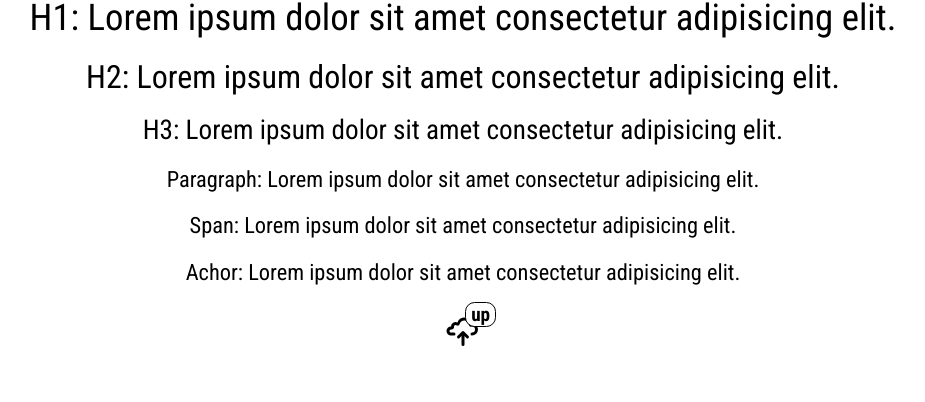
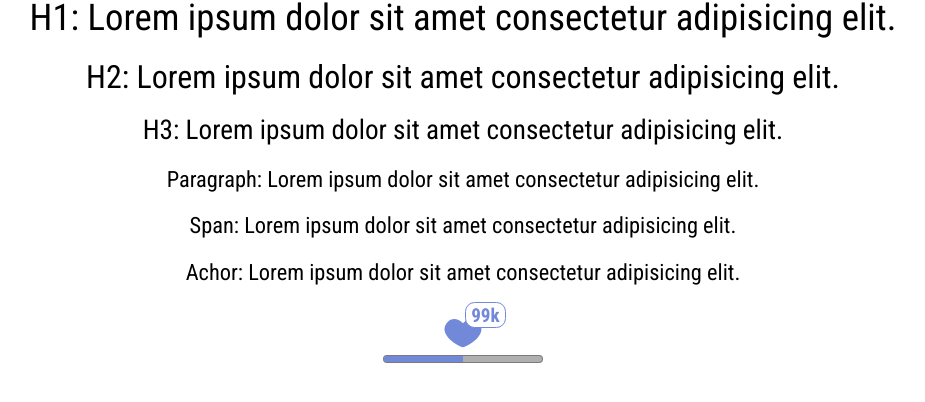
Before and after one commit to jnpco98/ukiyonovels-nosql, a React (Create React App) app in the folder Client/Ukiyo.Web.Client/: page / in a window 1280 px wide. Shown: the top 402 px of the page, without its empty margins (177-1102 px from the left). Built offline with nearby package versions, Linux system fonts and the light colour scheme.

Commit message:
Added bar styles

```diff
--- a/Client/Ukiyo.Web.Client/src/app/index.tsx
+++ b/Client/Ukiyo.Web.Client/src/app/index.tsx
@@ -4,6 +4,7 @@ import { AppContainer } from './style';
 import { BaseTheme } from '../settings/theme';
 import Text, { TextType } from '../components/atom/text';
 import Icon from '../components/atom/icon';
+import Bar from '../components/atom/bar';
 import { GlyphType } from '../components/atom/icon/glyph';
 
 const App: React.FC = (): ReactElement => {
@@ -27,7 +28,15 @@ const App: React.FC = (): ReactElement => {
                 </Text>
                 <Text type={TextType.Span}>Span: Lorem ipsum dolor sit amet consectetur adipisicing elit.</Text>
                 <Text type={TextType.Anchor}>Achor: Lorem ipsum dolor sit amet consectetur adipisicing elit.</Text>
-                <Icon glyph={GlyphType.Upload} message="up" countColor="black" countBackground="#ffff" size="3rem" />
+                <Icon
+                    glyph={GlyphType.LikeFill}
+                    message="99k"
+                    countColor="#7289DA"
+                    countBackground="#ffff"
+                    size="3rem"
+                    fill="#7289DA"
+                />
+                <Bar width="10rem" height="0.5rem" rounded />
             </AppContainer>
         </ThemeProvider>
     );
--- a/Client/Ukiyo.Web.Client/src/components/atom/bar/index.ts
+++ /dev/null
@@ -1 +0,0 @@
-export default {};
--- /dev/null
+++ b/Client/Ukiyo.Web.Client/src/components/atom/bar/index.tsx
@@ -0,0 +1,23 @@
+import React, { ReactElement } from 'react';
+import * as S from './style';
+
+type Props = {
+    width?: string;
+    height?: string;
+    color?: string;
+    background?: string;
+    rounded?: boolean;
+    fillRate?: number;
+};
+
+const Bar: React.FC<Props> = (props: Props): ReactElement => {
+    const { width, height, color, background, rounded, fillRate } = props;
+
+    return (
+        <S.Bar color={background} width={width} height={height} rounded={rounded}>
+            <S.Fill color={color} fillRate={fillRate} />
+        </S.Bar>
+    );
+};
+
+export default Bar;
--- /dev/null
+++ b/Client/Ukiyo.Web.Client/src/components/atom/bar/style.ts
@@ -0,0 +1,35 @@
+import styled, { css } from 'styled-components';
+import { math } from 'polished';
+
+type BarStyleProps = {
+    width?: string;
+    height?: string;
+    rounded?: boolean;
+}
+
+type FillStyleProps = {
+    fillRate?: number;
+}
+
+export const Bar = styled.span<BarStyleProps>`
+    position: relative;
+    width: ${(props) => props.width || '100%'};
+    height: ${(props) => props.height || '0.8rem'};
+    background: ${({ theme, ...props }) => props.color ? props.color : theme.colors.subdued};
+    border: 1px solid rgba(0, 0, 0, 0.3);
+    ${props =>
+      props.rounded &&
+      css`
+        border-radius: ${math(`${props.height || '0.8rem'} * 0.5`)}
+      `};
+    overflow: hidden;
+`;
+
+export const Fill = styled.span<FillStyleProps>`
+    position: absolute;
+    top: 0;
+    left: 0;
+    width: 50%;
+    height: 100%;
+    background: ${({ theme, ...props }) => props.color ? props.color : theme.colors.accent};
+`;
--- a/Client/Ukiyo.Web.Client/src/components/atom/icon/glyph.tsx
+++ b/Client/Ukiyo.Web.Client/src/components/atom/icon/glyph.tsx
@@ -9,11 +9,11 @@ export enum GlyphType {
     Home, Idea, Info, Inserter, Like, LikeFill, Link, Markdown, MemberAdd, MemberRemove,
     Mention, Message, MessageSimple, MessageSimpleNew, MessageFill, MessageNew, Minus,
     MinusFill, Mute, Notification, NotificationFill, Person, Photo, PhotoFill, Pin, PinFill,
-    Plus, PlusFill, Post, PostCancel, PostFill, Private, PrivateOutline, PrivateUnlocked, PrivateFill,
-    ProductHunt, Profile, ProfileFill, Quote, Rep, Reply, Search, Send, SendFill, Settings,
-    Share, Slack, SlackColored, SlackWhite, Support, SupportFill, Thread, Thumbsdown, ThumbsdownFill,
-    Thumbsup, ThumbsupFill, Twitter, Up, UpFill, Upload, View, ViewFill, ViewBack, ViewClose,
-    ViewCloseSmall, ViewForward, ViewReload, Welcome, Windows
+    Plus, PlusFill, Post, PostCancel, PostFill, Private, PrivateOutline, PrivateUnlocked,
+    PrivateFill, ProductHunt, Profile, ProfileFill, Quote, Rep, Reply, Search, Send, SendFill,
+    Settings, Share, Slack, SlackColored, SlackWhite, Star, StarFilled, Support, SupportFill,
+    Thread, Thumbsdown, ThumbsdownFill, Thumbsup, ThumbsupFill, Twitter, Up, UpFill, Upload,
+    View, ViewFill, ViewBack, ViewClose, ViewCloseSmall, ViewForward, ViewReload, Welcome, Windows
     /* eslint-enable */
 }
 
--- a/Client/Ukiyo.Web.Client/src/components/atom/icon/style.ts
+++ b/Client/Ukiyo.Web.Client/src/components/atom/icon/style.ts
@@ -28,7 +28,7 @@ export const Icon = styled.div<IconStyleProps>`
         font-weight: ${theme.font.weightBold};
         font-family: ${theme.font.primary};
         border-radius: ${math(`${props.size} * 0.2`)};
-        padding: ${math(`${props.size} * 0.04`)} ${math(`${props.size} * 0.1`)};
+        padding: ${math(`${props.size} * 0.045`)} ${math(`${props.size} * 0.1`)};
         border: ${math(`${props.size} * 0.04`)} solid;
         background: ${props.countBackground ? props.countBackground : 'transparent'};
         color: ${props.countColor ? props.countColor : theme.colors.primary};
--- a/Client/Ukiyo.Web.Client/src/settings/theme.ts
+++ b/Client/Ukiyo.Web.Client/src/settings/theme.ts
@@ -39,7 +39,7 @@ export const BaseTheme: DefaultTheme = {
 
         primary: '#5f6062',
         secondary: '#4b503f',
-        accent: '#eb4034',
+        accent: '#7289da',
 
         selection: '#7d7d7d',
 
```
Also changed, not shown: Client/Ukiyo.Web.Client/src/utilities/keycode.ts (added, +8 -0 lines).
